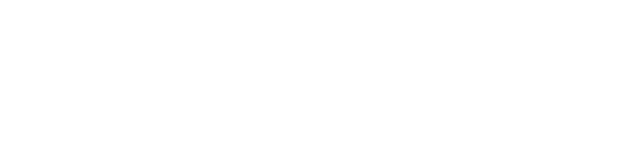
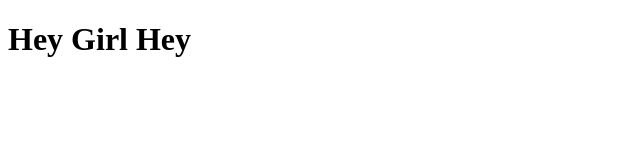
Before and after one commit to cajones14/git-code-playground-PRACTICE, a plain HTML site: page index.html in a window 1280 px wide. Shown: the whole page, without its empty margins (0-640 px from the left). Drawn offline with Linux system fonts and the light colour scheme.

Commit message:
Added h1

```diff
--- a/index.html
+++ b/index.html
@@ -9,6 +9,6 @@
     <script src="main.js" defer></script>
 </head>
 <body>
-
+    <h1>Hey Girl Hey</h1>
 </body>
 </html>
```
